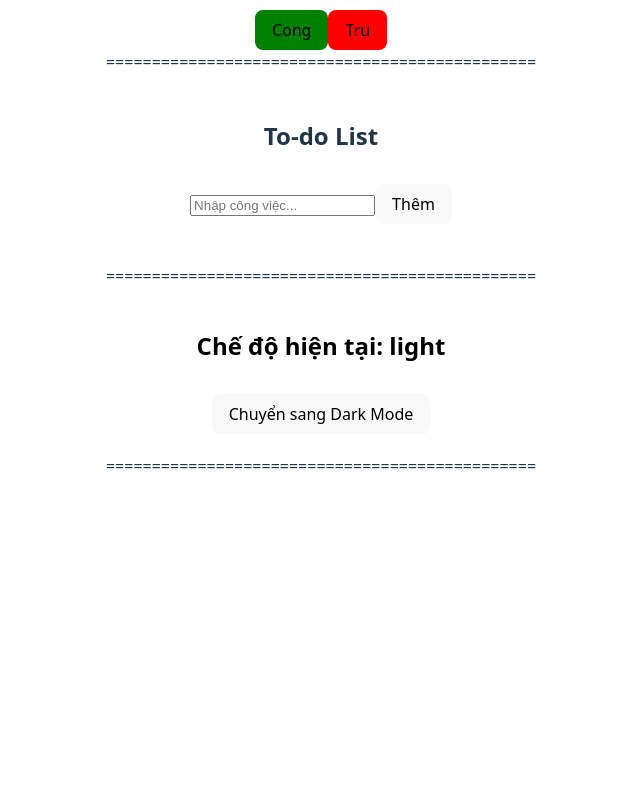
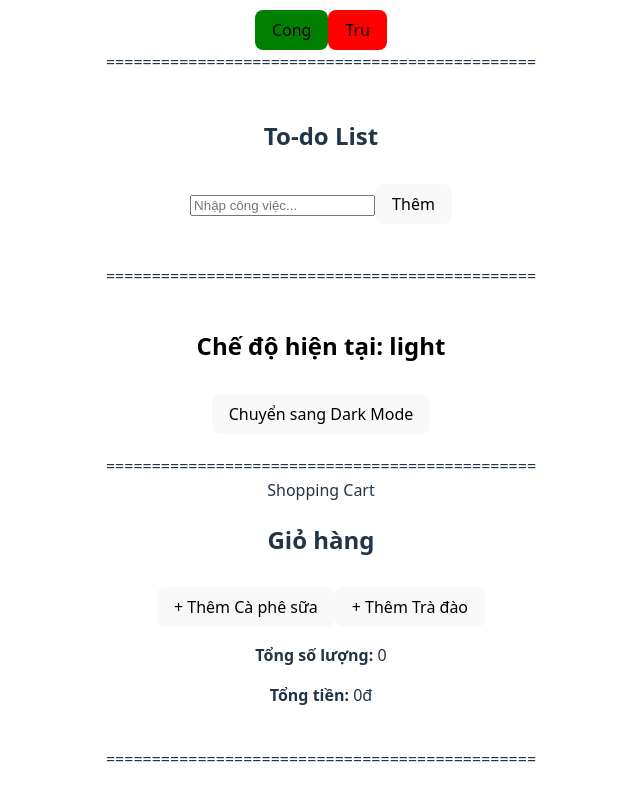
Before and after one commit to buimanhhieu/LapTrinhGiaoDien, a React (Vite) app: page / in a window 1280 px wide. Shown: the part 324-1124 px from the top of the page, without its empty margins (319-959 px from the left). Before the commit the page ends 834 px from the top, so only its background shows below. Built offline with nearby package versions, Linux system fonts and the light colour scheme.

Commit message:
bai4 Cart

```diff
--- a/src/App.jsx
+++ b/src/App.jsx
@@ -5,6 +5,7 @@ import UseReduxCounter from './feature/UseReduxCounter'
 import TodoList from './feature/TodoList'
 import Theme from './feature/Theme'
 import { useSelector } from 'react-redux'
+import Cart from './feature/Cart'
 
 function App() {
   const theme = useSelector(state => state.theme)
@@ -27,6 +28,10 @@ function App() {
       <Theme />
     </div>
       <span>===============================================</span><br />
+
+      <span>Shopping Cart </span><br />
+      <Cart /><br />
+      <span>===============================================</span><br />
     </>
   )
 }
--- a/src/feature/Cart.jsx
+++ b/src/feature/Cart.jsx
@@ -1,5 +1,5 @@
 import { useSelector, useDispatch } from 'react-redux'
-import { addItem, removeItem, updateQuantity } from '../cartSlice'
+import { addItem, removeItem, updateQuantity } from '../components/cartSlice'
 
 function Cart() {
   const cartItems = useSelector(state => state.cart.cartItems)
@@ -10,7 +10,7 @@ function Cart() {
 
   return (
     <div>
-      <h2>🛒 Giỏ hàng</h2>
+      <h2>Giỏ hàng</h2>
       <button onClick={() => dispatch(addItem({ id: 1, name: 'Cà phê sữa', price: 30000, quantity: 1 }))}>
         + Thêm Cà phê sữa
       </button>
@@ -20,9 +20,9 @@ function Cart() {
 
       <ul>
         {cartItems.map(item => (
-          <li key={item.id}>
+          <li key={item.id} style={{ listStyle: 'none', borderBottom: '1px solid #ccc', borderRadius: '5px' }}>
             {item.name} - {item.quantity} x {item.price} = {item.quantity * item.price}đ
-            <button onClick={() => dispatch(removeItem(item.id))}>❌</button>
+
             <input
               type="number"
               value={item.quantity}
@@ -31,6 +31,7 @@ function Cart() {
                 dispatch(updateQuantity({ id: item.id, quantity: Number(e.target.value) }))
               }
             />
+             <button onClick={() => dispatch(removeItem(item.id))} style={{color:"white" , backgroundColor:"red"}}>Delete</button>
           </li>
         ))}
       </ul>
```
